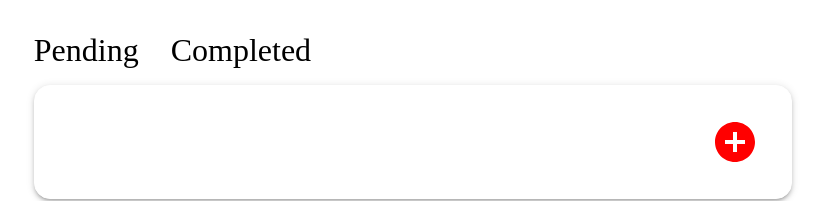
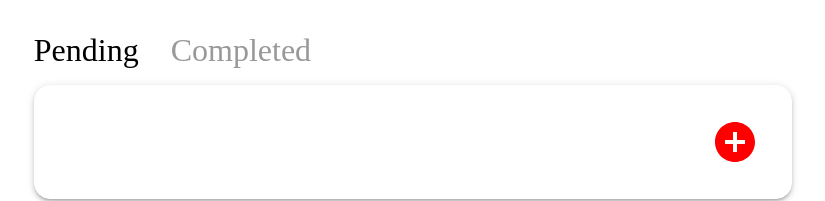
Before and after one commit to huangrkul/creative-software-challenge, a React app: page / in a window 1280 px wide. Shown: the top 201 px of the page, without its empty margins (227-1052 px from the left). Built offline with nearby package versions, Linux system fonts and the light colour scheme.

Commit message:
pending complete tabs fully functional.  Also added globalstate logic to handle tasklist

```diff
--- a/src/components/CompleteBoard.js
+++ b/src/components/CompleteBoard.js
@@ -1,16 +1,29 @@
-import React, {useState} from 'react';
+import React, {useContext} from 'react';
+import {store} from './store.js';
 import {makeStyles} from '@material-ui/core/styles';
+import TaskCard from '../components/TaskCard';
 
 const CompleteBoard = (props) => {
 
   const useStyles = makeStyles({
-
+    container: {
+      padding: '1rem'
+    }
   })
 
+  const classes = useStyles();
+  const globalState = useContext(store);
+
   return(
-    <section>
-
-    </section>
+    <div className={classes.container}>
+      {globalState.state.tasks.map((task, id) => {
+        if(task.complete){
+          return(
+            <TaskCard key={id} index={id} title={task.title} priority={task.priority} dueDate={task.dueDate} complete={task.complete} />
+          )
+        }
+      })}
+    </div>
   )
 }
 
--- a/src/components/MainTaskBoard.js
+++ b/src/components/MainTaskBoard.js
@@ -1,10 +1,9 @@
-import React, {useState} from 'react';
+import React, {useState, useContext} from 'react';
 import {makeStyles} from '@material-ui/core/styles';
 import PendingBoard from '../components/PendingBoard';
 import CompleteBoard from '../components/CompleteBoard';
-import Paper from '@material-ui/core/Paper'
-
-
+import Paper from '@material-ui/core/Paper';
+import {store} from './store.js';
 
 const MainTaskBoard = (props) => {
 
@@ -18,9 +17,10 @@ const MainTaskBoard = (props) => {
       '& nav': {
         display: 'flex',
         marginBottom: '1em',
-        '& div': {
+        '& > div': {
           fontSize: '2em',
-          marginRight: '1em'
+          marginRight: '1em',
+          cursor: 'pointer'
         }
       }
     },
@@ -28,18 +28,29 @@ const MainTaskBoard = (props) => {
       padding: '1em',
       border: '1px solid #fff',
       borderRadius: '1em'
+    },
+    unfocused: {
+      color: '#999'
     }
 
   }))
 
+  const globalState = useContext(store);
+  const {dispatch} = globalState;
   const [isPending, setPending] = useState(true);
   const classes = useStyles();
+  const taskList = globalState.state.tasks;
+
+  const updateTask = (id) => {
+    tasks[id].complete = true;
+    setTasks((array) => [...array]);
+  }
 
   return(
     <article className={classes.container}>
       <nav>
-        <div>Pending</div>
-        <div>Completed</div>
+        <div className={isPending ? '' : classes.unfocused} onClick={() => {setPending(true)}}>Pending</div>
+        <div className={isPending ? classes.unfocused : ''} onClick={() => {setPending(false)}}>Completed</div>
       </nav>
       <Paper elevation={3} className={classes.contentBox}>
         {isPending ? <PendingBoard /> : <CompleteBoard />}
--- a/src/components/PendingBoard.js
+++ b/src/components/PendingBoard.js
@@ -1,7 +1,8 @@
-import React, {useState} from 'react';
+import React, {useContext} from 'react';
 import {makeStyles} from '@material-ui/core/styles';
 import AddCircleIcon from '@material-ui/icons/AddCircle';
 import TaskCard from '../components/TaskCard';
+import {store} from './store.js';
 
 const PendingBoard = (props) => {
 
@@ -17,19 +18,22 @@ const PendingBoard = (props) => {
   })
 
   const classes = useStyles();
-  const [tasks, setTasks] = useState([]);
+  const globalState = useContext(store);
+  const {dispatch} = globalState;
 
   const createTask = () => {
     const newTask = {title: 'New task', priority: 0, dueDate: 0, complete: false};
-    setTasks((array) => [...array, newTask])
+    dispatch({type: 'tasks', payload: [...globalState.state.tasks, newTask]})
   }
 
   return(
     <div className={classes.container}>
-      {tasks.map((task, id) => {
-        return(
-          <TaskCard key={id} title={task.title} priority={task.priority} dueDate={task.dueDate} isComplete={task.complete}/>
-        )
+      {globalState.state.tasks.map((task, id) => {
+        if(!task.complete){
+          return(
+            <TaskCard key={id} index={id} title={task.title} priority={task.priority} dueDate={task.dueDate} complete={task.complete} />
+          )
+        }
       })}
       <aside style={{textAlign: 'right'}}><AddCircleIcon onClick={() => {createTask()}} className={classes.addButton}/></aside>
     </div>
--- a/src/components/TaskCard.js
+++ b/src/components/TaskCard.js
@@ -1,4 +1,5 @@
-import React, {useState} from 'react';
+import React, {useEffect, useState, useContext} from 'react';
+import {store} from './store.js';
 import {makeStyles} from '@material-ui/core/styles';
 import Checkbox from '@material-ui/core/Checkbox';
 import TextField from '@material-ui/core/TextField';
@@ -99,22 +100,28 @@ const TaskCard = (props) => {
   }))
 
   const classes = useStyles();
+  const [priority, setPriority] = useState(props.priority);
+  const [isExpand, setExpand] = useState(false);
+  const globalState = useContext(store);
+  const {dispatch} = globalState;
 
-  const [priority, setPriority] = useState(0);
-  const [isExpand, setExpand] = useState(false);
+  const handleChange = (e, id) => {
+    globalState.state.tasks[id].complete = true;
+    dispatch({type: 'tasks', payload: [...globalState.state.tasks]})
+  }
 
-  const handleChange = e => {
-    console.log(e);
-  }
+  useEffect(() => {
+  },[])
 
   return(
     <Paper className={classes.main}>
       <div className={classes.infoBar} onClick={() => {setExpand(true)}}>
         <div>
           <Checkbox
+            checked={props.complete}
             onChange={(e) => {
               e.preventDefault;
-              handleChange(e.target.checked);
+              handleChange(e.target.checked, props.index);
             }}
           />
           <InputBase
--- /dev/null
+++ b/src/components/store.js
@@ -0,0 +1,23 @@
+import React, {createContext, useReducer} from 'react';
+
+const initialState = {
+  tasks: [],
+};
+
+const store = createContext(initialState);
+const {Provider} = store;
+
+const StateProvider = ({children}) => {
+  const [state, dispatch] = useReducer((state, action) => {
+    switch(action.type) {
+      case 'tasks':
+        return {...state, tasks: action.payload};
+      default:
+        throw new Error();
+    };
+  }, initialState);
+
+  return <Provider value={{state, dispatch}}>{children}</Provider>;
+};
+
+export { store, StateProvider };
--- a/src/index.js
+++ b/src/index.js
@@ -2,9 +2,13 @@ import React from 'react';
 import ReactDOM from 'react-dom';
 import App from './components/App';
 import './styles/index.scss';
+import { StateProvider } from './components/store.js';
+
 
 const app = (
-  <App />
+  <StateProvider>
+    <App />
+  </StateProvider>
 )
 
 ReactDOM.render(app, document.getElementById('root'));
--- a/webpack.config.common.js
+++ b/webpack.config.common.js
@@ -10,7 +10,7 @@ const htmlPlugin = new HtmlWebPackPlugin({
 });
 const cleanWebPack = new CleanWebpackPlugin();
 const miniCssWeb = new MiniCssExtractPlugin({
-  filename: '[name]-[hash].css',
+  filename: '[name].css',
   chunkFilename: '[id].css'
 });
 
```
